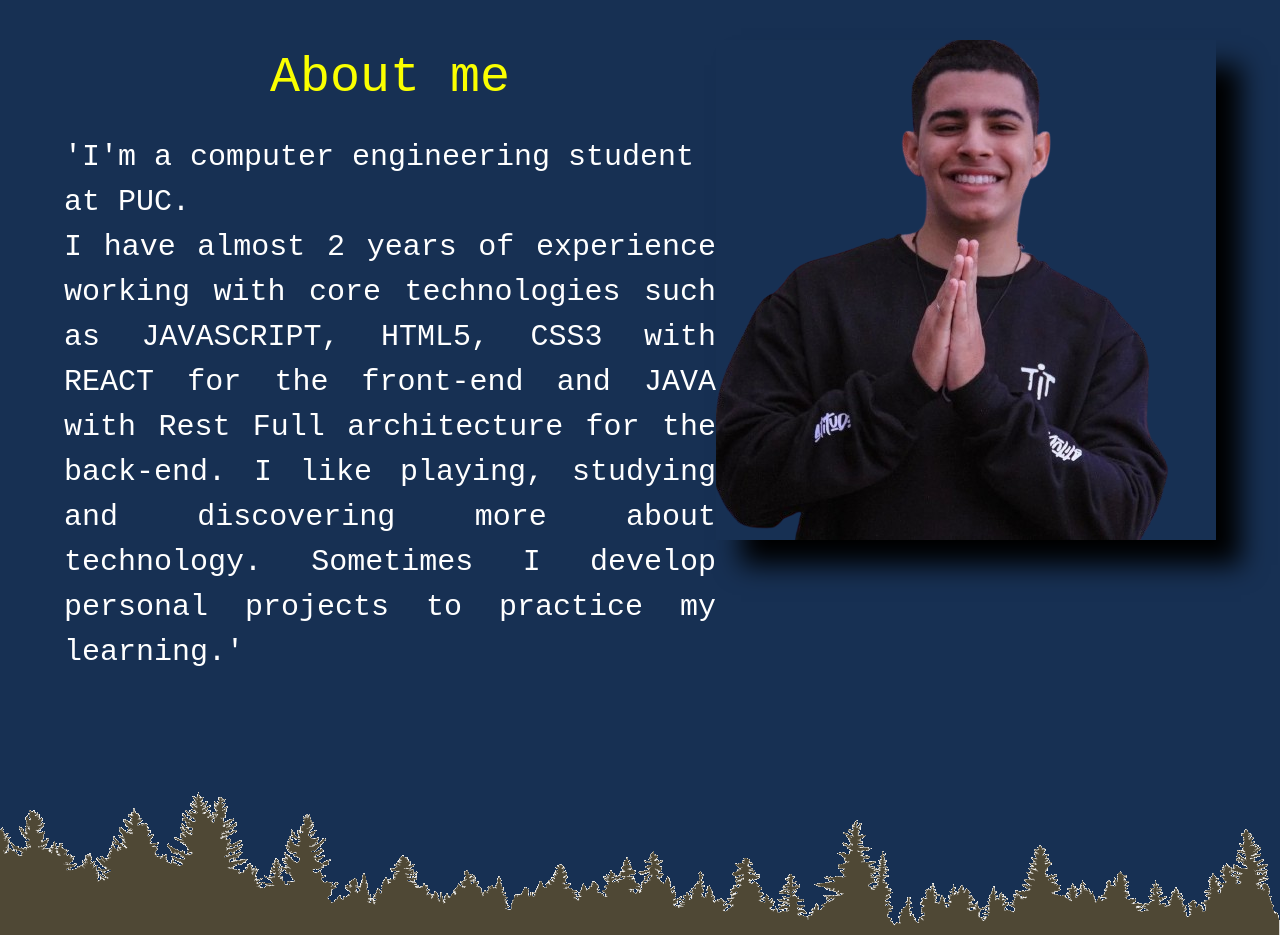
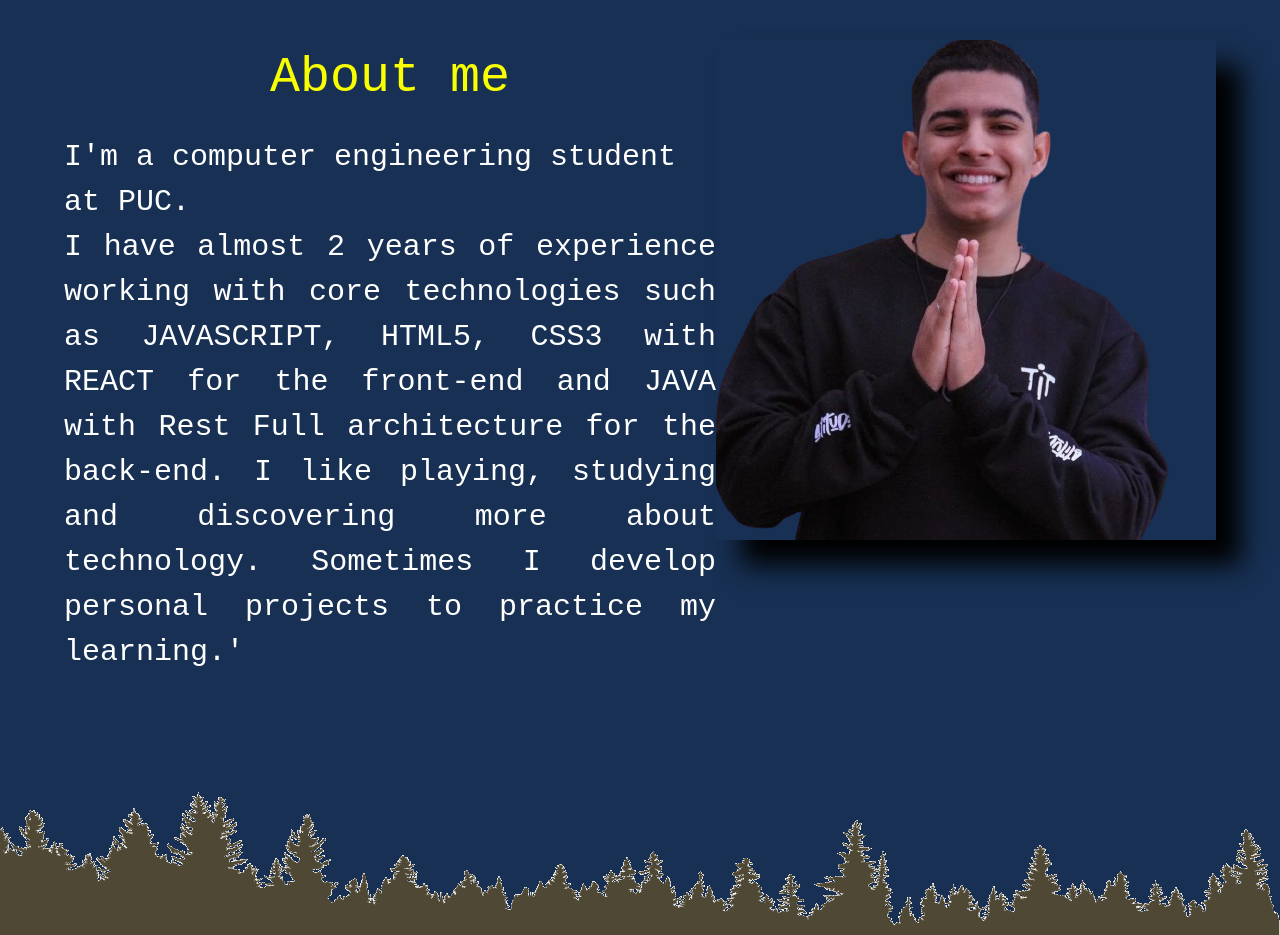
Before and after one commit to paulinnleao/portfolio, a React (Vite) app: page / in a window 1280 px wide. Shown: the part 860-1795 px from the top of the page. Built offline with nearby package versions, Linux system fonts and the light colour scheme; a web font is replaced by a local one.

Commit message:
Corrigindo finalmente o deploy

```diff
--- a/src/components/header/Header.tsx
+++ b/src/components/header/Header.tsx
@@ -27,10 +27,12 @@ const Header = ({setLanguage, language}:any) => {
                     fontSize: '55px'
                 }} >Leão</a>
                 <IconButton _hover={{
-                    backgroundColor:'rgba(0,0,0,0)'
+                    backgroundColor:'rgba(0,0,0,0)',
+                    cursor: 'pointer'
                 }} aria-label='Fodase' onClick={()=>setLanguage(false)} w={8} h={8} as={BR} bgColor={'rgba(0,0,0,0)'} />
                 <IconButton  _hover={{
-                    backgroundColor:'rgba(0,0,0,0)'
+                    backgroundColor:'rgba(0,0,0,0)',
+                    cursor: 'pointer'
                 }} aria-label='Fodase' onClick={()=>setLanguage(true)} w={8} h={8} as={US} bgColor={'rgba(0,0,0,0)'}  />
 
             </Box>
--- a/src/components/util/Texts.json
+++ b/src/components/util/Texts.json
@@ -1,6 +1,6 @@
 {
     "aboutMe": {
-        "fistP" : "'I'm a computer engineering student at PUC.",
+        "fistP" : "I'm a computer engineering student at PUC.",
         "secondP": "I have almost 2 years of experience working with core technologies such as JAVASCRIPT, HTML5, CSS3 with REACT for the front-end and JAVA with Rest Full architecture for the back-end. I like playing, studying and discovering more about technology. Sometimes I develop personal projects to practice my learning.'"
     },
     "experiences": " I have been working as an intern for almost 2 years. But the time I worked, I really enjoyed it. I practically programmed internal pages and endpoints for the company where I worked. In this company I worked with JAVA implementing endpoints following the Rest level rules. On the front-end I worked with javascript and typescript in a library like react semantic ui or chakra ui. For the database, we use SQL Server.",
--- /dev/null
+++ b/src/index.d.ts
@@ -0,0 +1,3 @@
+declare module '*.jpg';
+declare module '*.png';
+declare module '*.gif';
```
